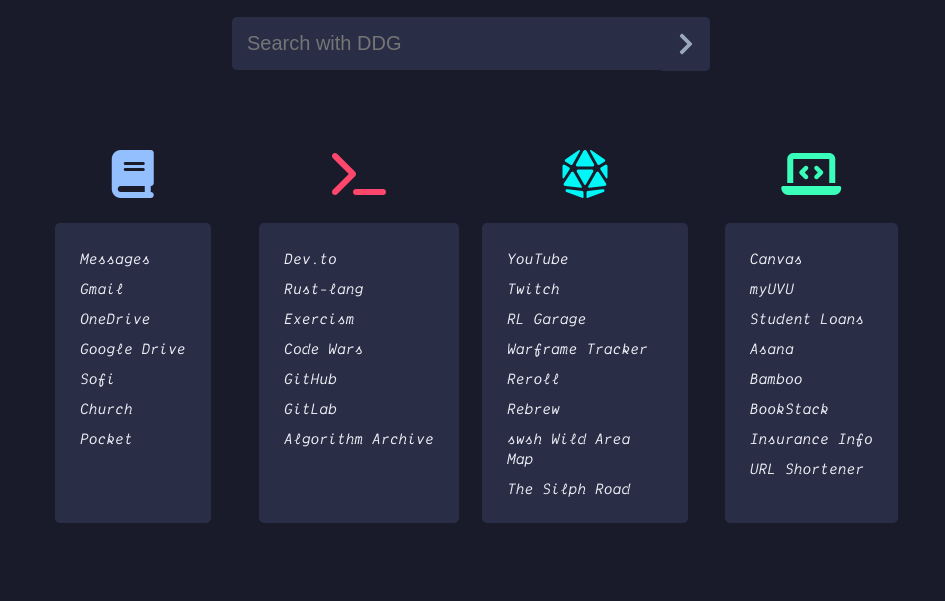
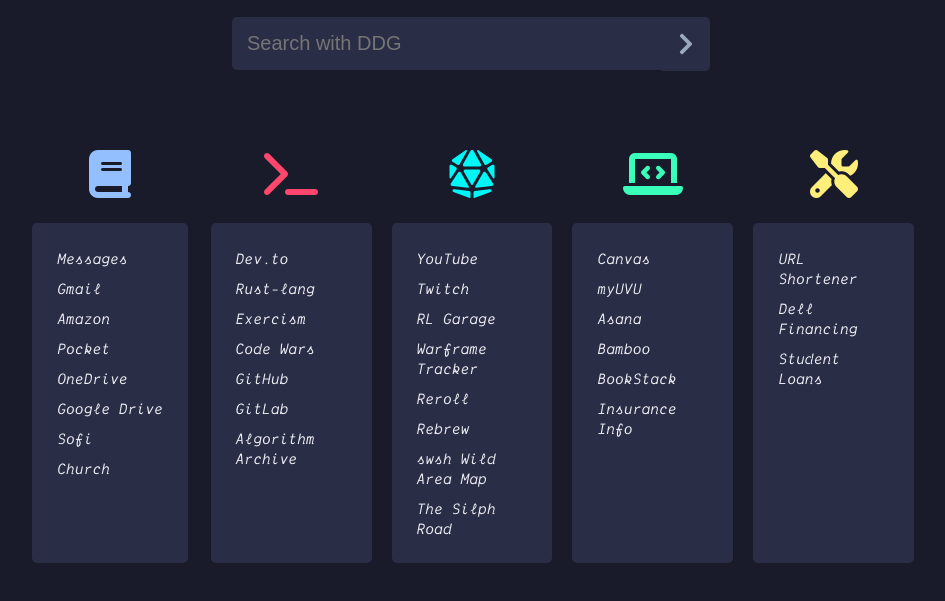
Before and after one commit to redoxeon/DankFox, a plain HTML site: page startpage/index.html in a window 1280 px wide. Shown: the part 177-778 px from the top of the page, without its empty margins (168-1113 px from the left). Drawn offline with Linux system fonts and the light colour scheme.

Commit message:
almost all bookmarks are categorized

```diff
--- a/startpage/index.html
+++ b/startpage/index.html
@@ -34,7 +34,6 @@
           />
         </form>
       </div>
-      <!-- Change to  -->
       <div class="icon" style="font-size: 48px; color: #94bfff;">
         <i class="fas fa-book"></i>
       </div>
@@ -47,6 +46,9 @@
       <div class="icon" style="font-size: 48px; color: #39ffba;">
         <i class="fas fa-laptop-code"></i>
       </div>
+      <div class="icon" style="font-size: 48px; color: #ffee7a;">
+        <i class="fas fa-tools"></i>
+      </div>
       <div class="category">
         <li>
           <a class="bm" href="https://messages.google.com/web/conversations"
@@ -55,6 +57,12 @@
         </li>
         <li>
           <a class="bm" href="https://mail.google.com/mail/u/0/#inbox">Gmail</a>
+        </li>
+        <li>
+          <a class="bm" href="https://smile.amazon.com/">Amazon</a>
+        </li>
+        <li>
+          <a class="bm" href="hhttps://app.getpocket.com/">Pocket</a>
         </li>
         <li>
           <a class="bm" href="https://onedrive.live.com/">OneDrive</a>
@@ -71,9 +79,6 @@
           <a class="bm" href="https://www.churchofjesuschrist.org/?lang=eng"
             >Church</a
           >
-        </li>
-        <li>
-          <a class="bm" href="hhttps://app.getpocket.com/">Pocket</a>
         </li>
       </div>
       <div class="category">
@@ -127,13 +132,6 @@
         <li><a class="bm" href="https://uvu.instructure.com">Canvas</a></li>
         <li><a class="bm" href="https://my.uvu.edu/home/">myUVU</a></li>
         <li>
-          <a
-            class="bm"
-            href="https://accountaccess.myfedloan.org/accountAccess/index.cfm?event=common.home"
-            >Student Loans</a
-          >
-        </li>
-        <li>
           <a class="bm" href="https://app.asana.com/0/99132416584277/list"
             >Asana</a
           >
@@ -151,8 +149,20 @@
             >Insurance Info</a
           >
         </li>
+      </div>
+      <div class="category">
         <li>
           <a class="bm" href="https://with.lv/">URL Shortener</a>
+        </li>
+        <li>
+          <a class="bm" href="https://mydfs.dell.com/">Dell Financing</a>
+        </li>
+        <li>
+          <a
+            class="bm"
+            href="https://accountaccess.myfedloan.org/accountAccess/index.cfm?event=common.home"
+            >Student Loans</a
+          >
         </li>
       </div>
     </div>
--- a/startpage/style.css
+++ b/startpage/style.css
@@ -11,7 +11,7 @@ body {
   margin-bottom: 2%;
   margin-left: 15%;
   margin-right: 15%;
-  grid-template-columns: repeat(4, 1fr);
+  grid-template-columns: repeat(5, 1fr);
   justify-items: center;
 }
 .logo {
```
